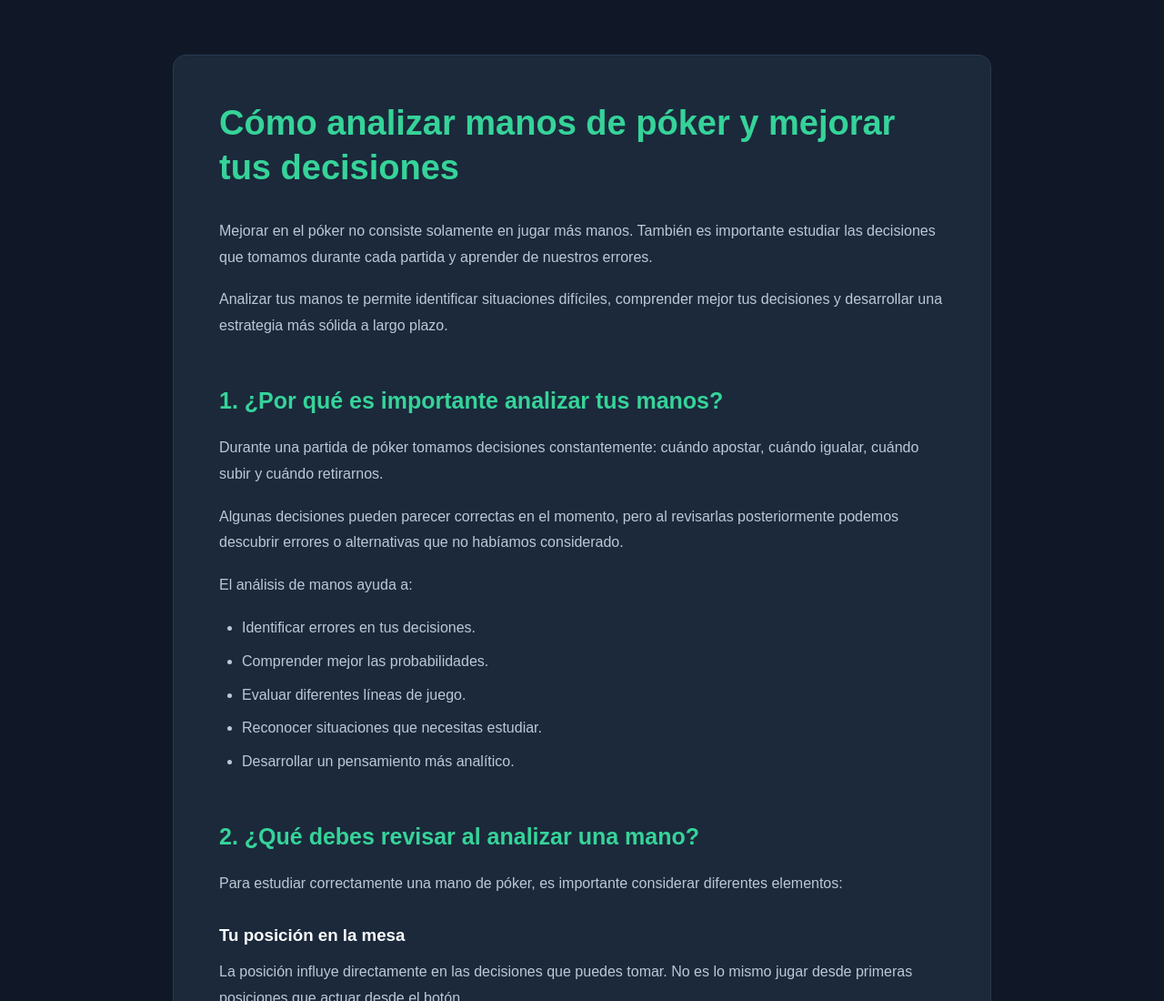
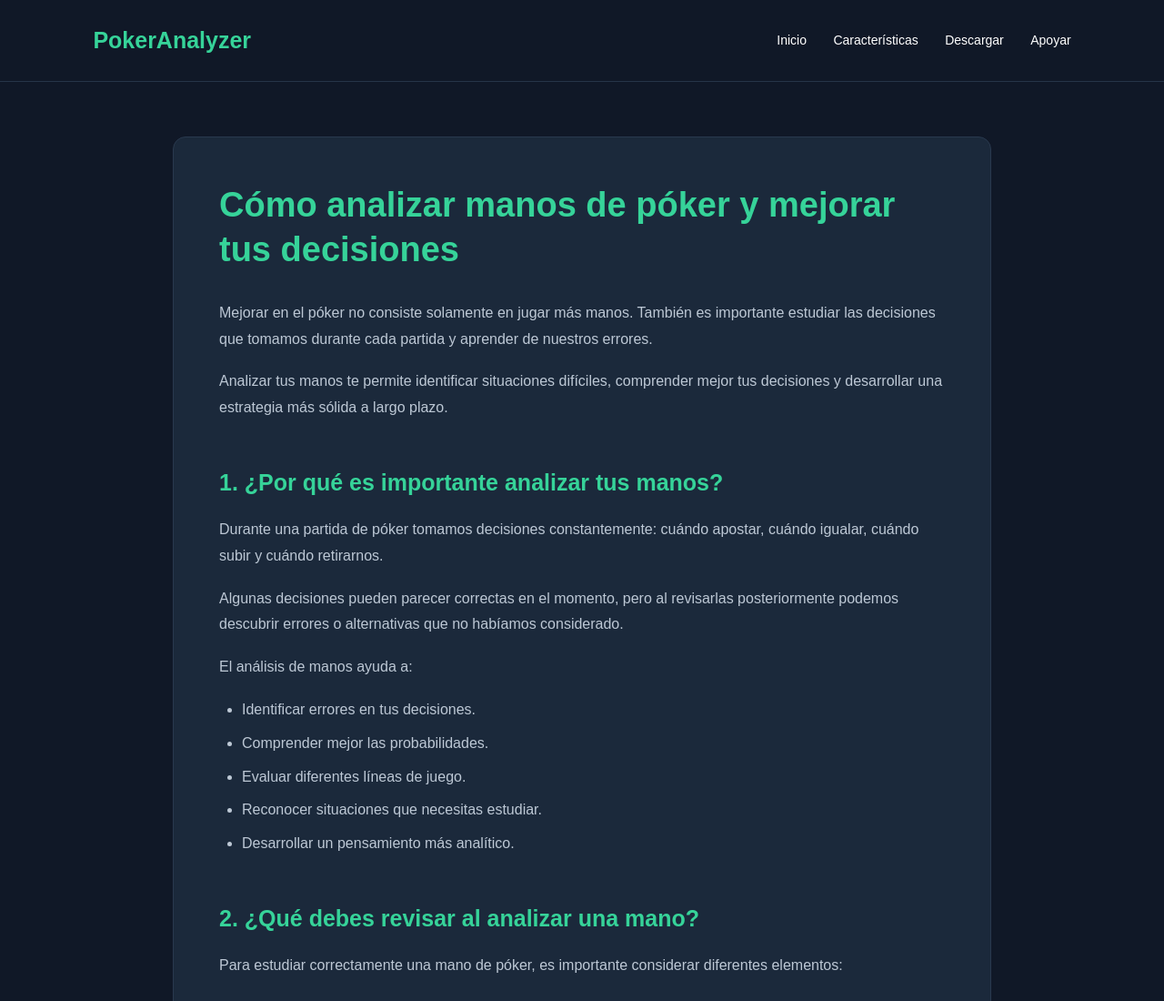
Before and after one commit to PokerAnalyzerApp/PokerAnalyzer, a plain HTML site: page como-analizar-manos-de-poker.html in a window 1280 px wide. Shown: the top 1100 px of the page at 91% size. Drawn offline with Linux system fonts and the light colour scheme.

Commit message:
Update como-analizar-manos-de-poker.html

```diff
--- a/como-analizar-manos-de-poker.html
+++ b/como-analizar-manos-de-poker.html
@@ -146,6 +146,17 @@ footer {
 </head>
 
 <body>
+
+<header>
+    <a class="logo" href="index.html">PokerAnalyzer</a>
+
+    <nav>
+        <a href="index.html">Inicio</a>
+        <a href="index.html#features">Características</a>
+        <a href="index.html#download">Descargar</a>
+        <a href="index.html#support">Apoyar</a>
+    </nav>
+</header>
 
 <main>
 
```
